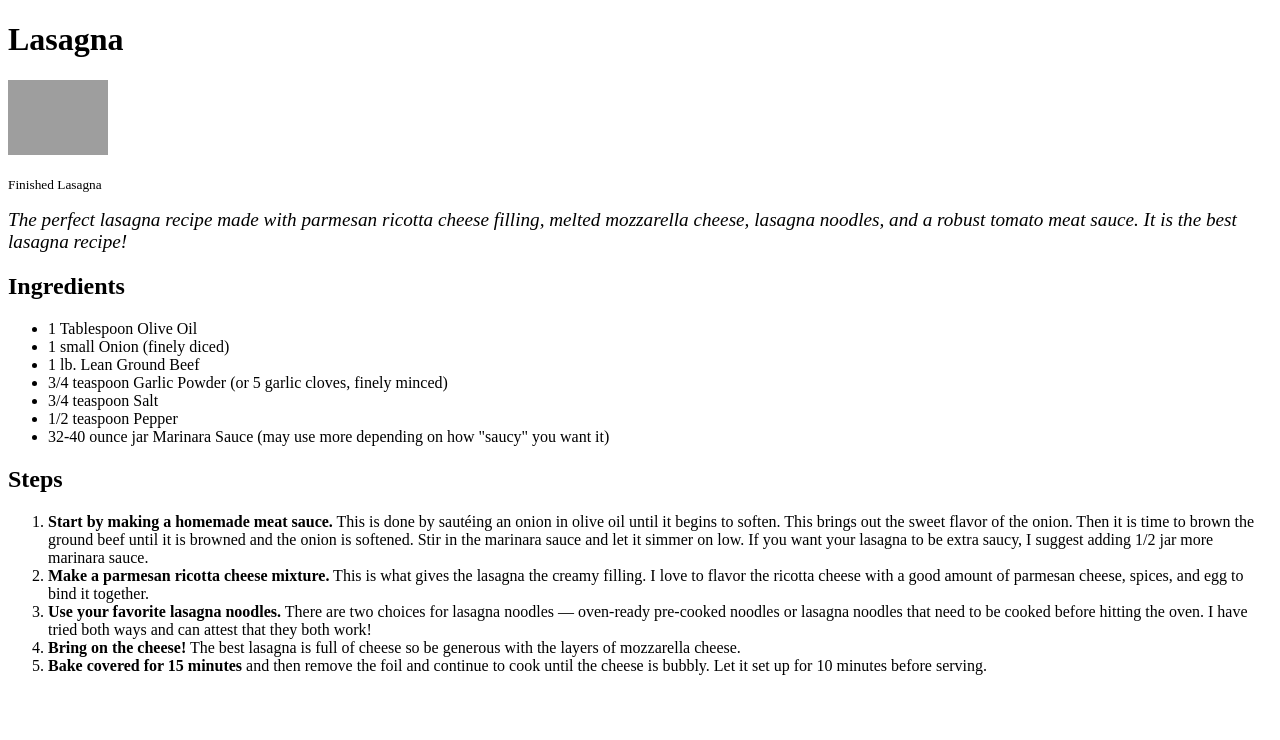
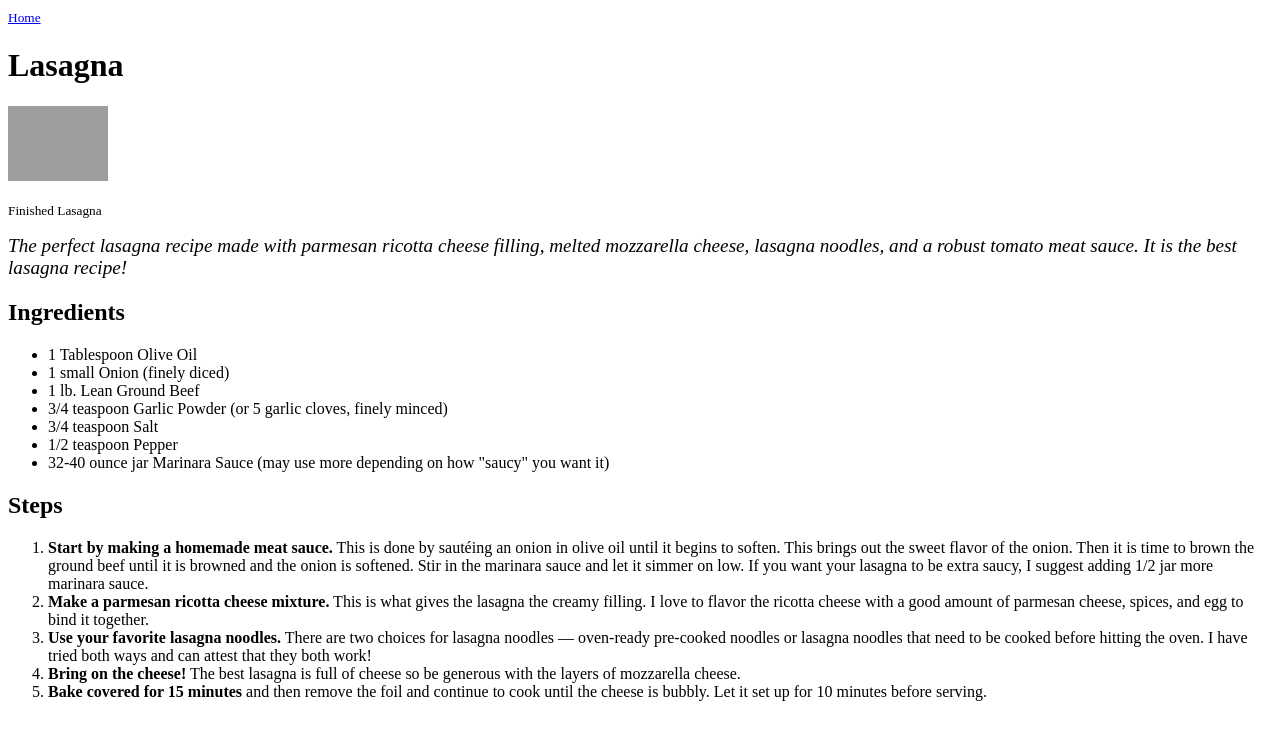
Before and after one commit to brodybrand/odin-recipes, a plain HTML site: page recipes/lasagna.html in a window 1280 px wide. Drawn offline with Linux system fonts and the light colour scheme; grey boxes are pictures that could not be loaded.

Commit message:
feat: add ref to index page on recipe pages

```diff
--- a/recipes/lasagna.html
+++ b/recipes/lasagna.html
@@ -5,6 +5,7 @@
         <Title>Odin Recipes</Title>
     </head>
     <body>
+        <small><a href="../index.html">Home</a></small>
         <h1>Lasagna</h1>
         <img src="https://www.modernhoney.com/wp-content/uploads/2019/08/Classic-Lasagna-12-scaled.jpg" alt="finished lasagna" width="100">
         <p><small>Finished Lasagna</small></p>
```
Also changed, not shown: recipes/quesadilla.html (+1 -0 lines).
